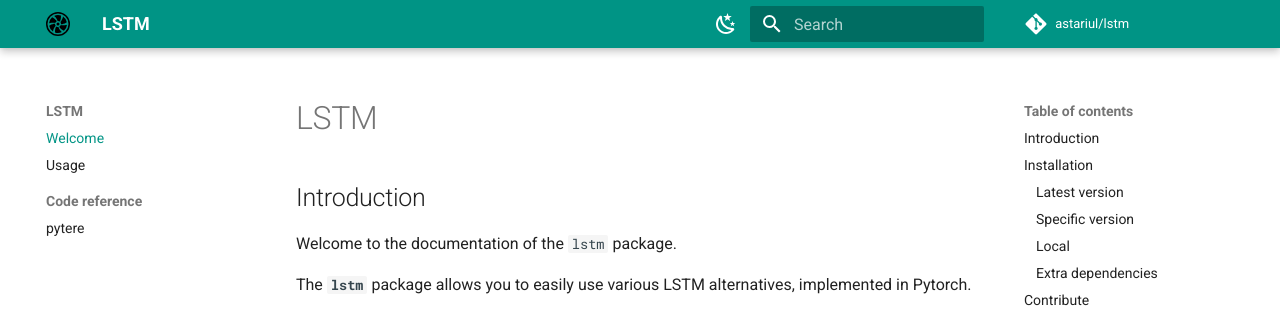
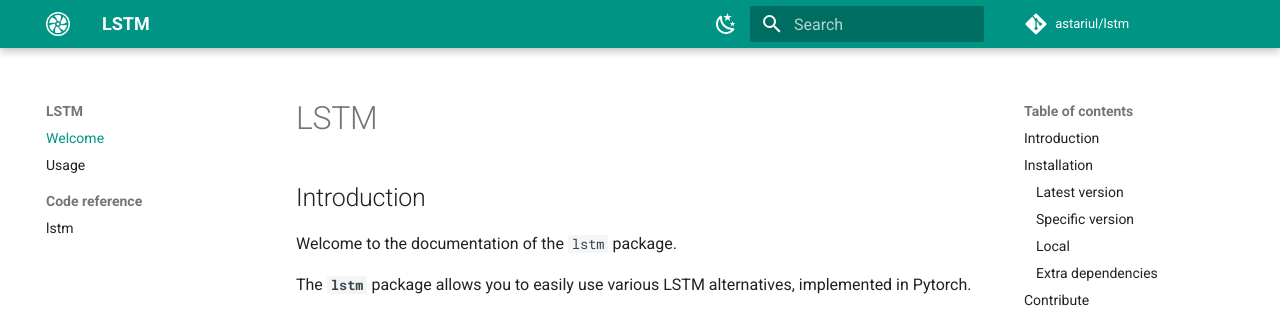
Before and after one commit to astariul/lstm, an MkDocs documentation site: the page built from docs/index.md, in a window 1280 px wide. Shown: the top 318 px of the page. Built offline with MkDocs 1.6.1 and Material for MkDocs 9.7.7, drawn with Linux system fonts in a browser that asks for light colours; comment, search, counter and statistics services are not loaded; the version menu is left out.

Commit message:
📝 Fix details in documentation

```diff
--- a/docs/code_ref.md
+++ b/docs/code_ref.md
@@ -1,4 +1,4 @@
-# pytere
+# lstm
 
 ::: lstm
     rendering:
```
Also changed, not shown: docs/assets/fan.svg.
